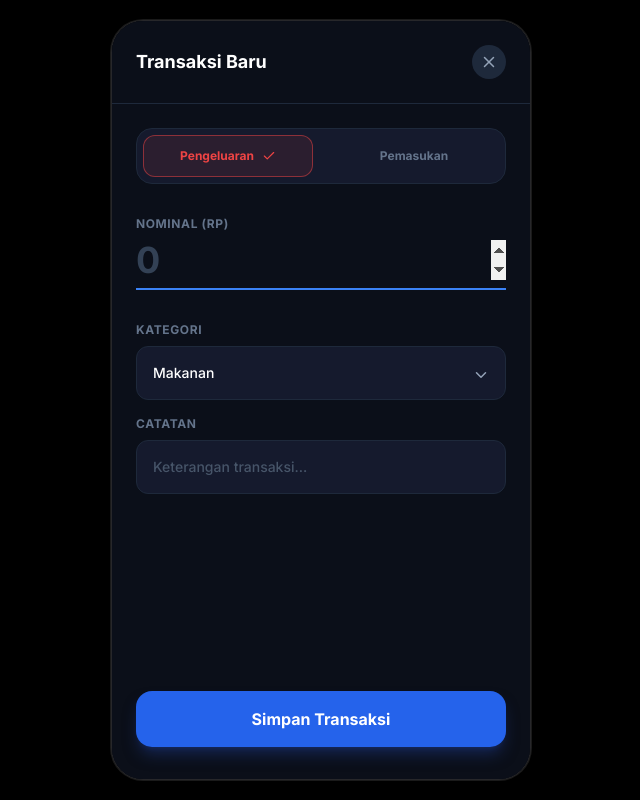
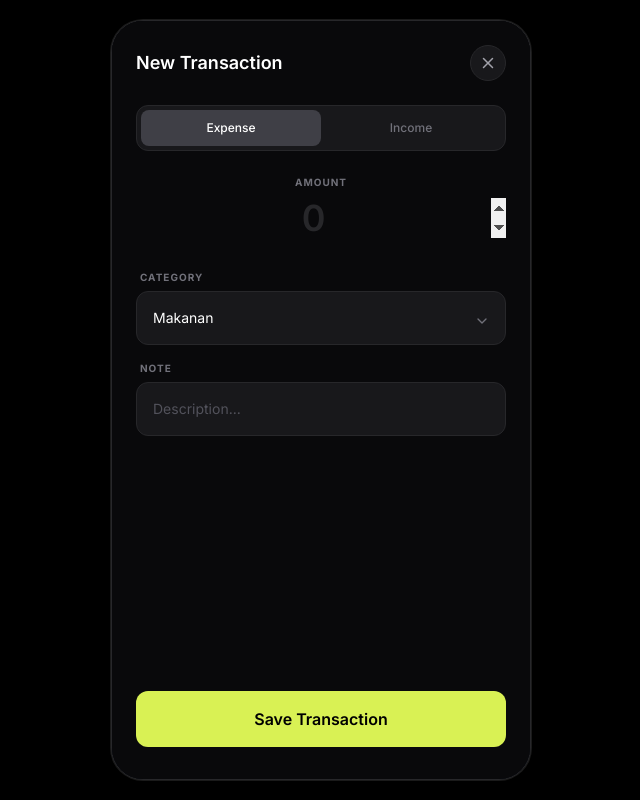
Before and after one commit to sanzzyproject/Finance-tracker-, a Next.js app: page / in a window 1280 px wide. Both pictures are taken after a click on the button 640 px from the left and 707 px from the top of the page. Shown: the whole page, without its empty margins (319-959 px from the left). Built offline with nearby package versions, Linux system fonts and the light colour scheme; grey boxes are pictures that could not be loaded.

Commit message:
Update AddTransactionModal.tsx

```diff
--- a/components/AddTransactionModal.tsx
+++ b/components/AddTransactionModal.tsx
@@ -1,7 +1,7 @@
 'use client';
 import { useState } from 'react';
 import { Transaction, TransactionType } from '@/types/finance';
-import { X, ChevronDown, Check } from 'lucide-react';
+import { X, ChevronDown } from 'lucide-react';
 
 interface Props {
   isOpen: boolean;
@@ -32,62 +32,59 @@ export default function AddTransactionModal({ isOpen, onClose, onSave }: Props)
   };
 
   return (
-    <div className="absolute inset-0 z-50 flex flex-col bg-[#0B0F19] animate-in slide-in-from-bottom-20 duration-300">
-      {/* Header */}
-      <div className="px-6 py-6 flex justify-between items-center border-b border-slate-800">
-        <h2 className="text-lg font-bold text-white">Transaksi Baru</h2>
-        <button onClick={onClose} className="p-2 bg-slate-800 rounded-full text-slate-400 hover:text-white">
+    <div className="absolute inset-0 z-50 flex flex-col bg-background animate-in slide-in-from-bottom-10 duration-200">
+      <div className="px-6 py-6 flex justify-between items-center">
+        <h2 className="text-lg font-semibold text-white">New Transaction</h2>
+        <button onClick={onClose} className="p-2 bg-card rounded-full text-zinc-400 hover:text-white border border-border">
           <X size={18} />
         </button>
       </div>
 
-      <form onSubmit={handleSubmit} className="flex-1 px-6 pt-6 flex flex-col">
-        {/* Toggle Type */}
-        <div className="grid grid-cols-2 gap-4 mb-8 bg-[#151A2D] p-1.5 rounded-2xl border border-slate-800">
+      <form onSubmit={handleSubmit} className="flex-1 px-6 flex flex-col">
+        {/* Switcher */}
+        <div className="bg-card p-1 rounded-xl flex mb-6 border border-border">
           <button
             type="button"
             onClick={() => setType('expense')}
-            className={`py-3 rounded-xl text-xs font-bold transition-all flex items-center justify-center gap-2 ${
-              type === 'expense' ? 'bg-red-500/10 text-red-500 border border-red-500/50' : 'text-slate-500'
+            className={`flex-1 py-2.5 rounded-lg text-xs font-medium transition-all ${
+              type === 'expense' ? 'bg-zinc-700 text-white' : 'text-zinc-500 hover:text-zinc-300'
             }`}
           >
-            Pengeluaran
-            {type === 'expense' && <Check size={14} />}
+            Expense
           </button>
           <button
             type="button"
             onClick={() => setType('income')}
-            className={`py-3 rounded-xl text-xs font-bold transition-all flex items-center justify-center gap-2 ${
-              type === 'income' ? 'bg-emerald-500/10 text-emerald-500 border border-emerald-500/50' : 'text-slate-500'
+            className={`flex-1 py-2.5 rounded-lg text-xs font-medium transition-all ${
+              type === 'income' ? 'bg-primary text-black' : 'text-zinc-500 hover:text-zinc-300'
             }`}
           >
-            Pemasukan
-            {type === 'income' && <Check size={14} />}
+            Income
           </button>
         </div>
 
-        {/* Input Amount */}
-        <div className="mb-8">
-          <label className="text-xs text-slate-500 font-bold mb-2 block tracking-wider">NOMINAL (RP)</label>
+        {/* Amount */}
+        <div className="mb-8 text-center">
+          <label className="text-[10px] text-zinc-500 font-bold uppercase tracking-widest mb-2 block">Amount</label>
           <input
             type="number"
             required
             autoFocus
             value={amount}
             onChange={(e) => setAmount(e.target.value)}
-            className="w-full bg-transparent text-4xl font-bold text-white placeholder-slate-700 outline-none border-b-2 border-slate-800 focus:border-blue-500 pb-2 transition-colors"
+            className="w-full bg-transparent text-4xl font-semibold text-white placeholder-zinc-800 outline-none text-center"
             placeholder="0"
           />
         </div>
 
-        {/* Inputs Lain */}
+        {/* Inputs */}
         <div className="space-y-4 mb-auto">
           <div className="relative">
-            <label className="text-xs text-slate-500 font-bold mb-2 block tracking-wider">KATEGORI</label>
+             <label className="text-[10px] text-zinc-500 font-bold uppercase tracking-widest mb-1.5 block px-1">Category</label>
             <select
               value={category}
               onChange={(e) => setCategory(e.target.value)}
-              className="w-full bg-[#151A2D] text-white rounded-xl p-4 outline-none appearance-none font-medium text-sm border border-slate-800 focus:border-slate-600 transition-colors"
+              className="w-full bg-card text-white rounded-xl p-4 outline-none appearance-none text-sm border border-border"
             >
               <option>Makanan</option>
               <option>Sewa</option>
@@ -96,27 +93,25 @@ export default function AddTransactionModal({ isOpen, onClose, onSave }: Props)
               <option>Tagihan</option>
               <option>Gaji</option>
               <option>Investasi</option>
-              <option>Lainnya</option>
             </select>
-            <ChevronDown className="absolute right-4 bottom-4 text-slate-400 pointer-events-none" size={18} />
+            <ChevronDown className="absolute right-4 bottom-4 text-zinc-500 pointer-events-none" size={16} />
           </div>
 
            <div>
-             <label className="text-xs text-slate-500 font-bold mb-2 block tracking-wider">CATATAN</label>
+              <label className="text-[10px] text-zinc-500 font-bold uppercase tracking-widest mb-1.5 block px-1">Note</label>
               <input
                 type="text"
                 value={description}
                 onChange={(e) => setDescription(e.target.value)}
-              className="w-full bg-[#151A2D] text-white rounded-xl p-4 outline-none font-medium text-sm border border-slate-800 focus:border-slate-600 transition-colors placeholder-slate-600"
-              placeholder="Keterangan transaksi..."
+                className="w-full bg-card text-white rounded-xl p-4 outline-none text-sm border border-border placeholder-zinc-600"
+                placeholder="Description..."
               />
            </div>
         </div>
 
-        {/* Submit */}
         <div className="pb-8 pt-4">
-          <button type="submit" className="w-full bg-blue-600 hover:bg-blue-500 text-white font-bold py-4 rounded-2xl shadow-lg shadow-blue-900/50 active:scale-[0.98] transition-all">
-            Simpan Transaksi
+          <button type="submit" className="w-full bg-primary text-black font-semibold py-4 rounded-xl hover:bg-[#cbe63d] active:scale-[0.98] transition-all">
+            Save Transaction
           </button>
         </div>
       </form>
```
Lines whose indentation alone changed are shown as unchanged.
